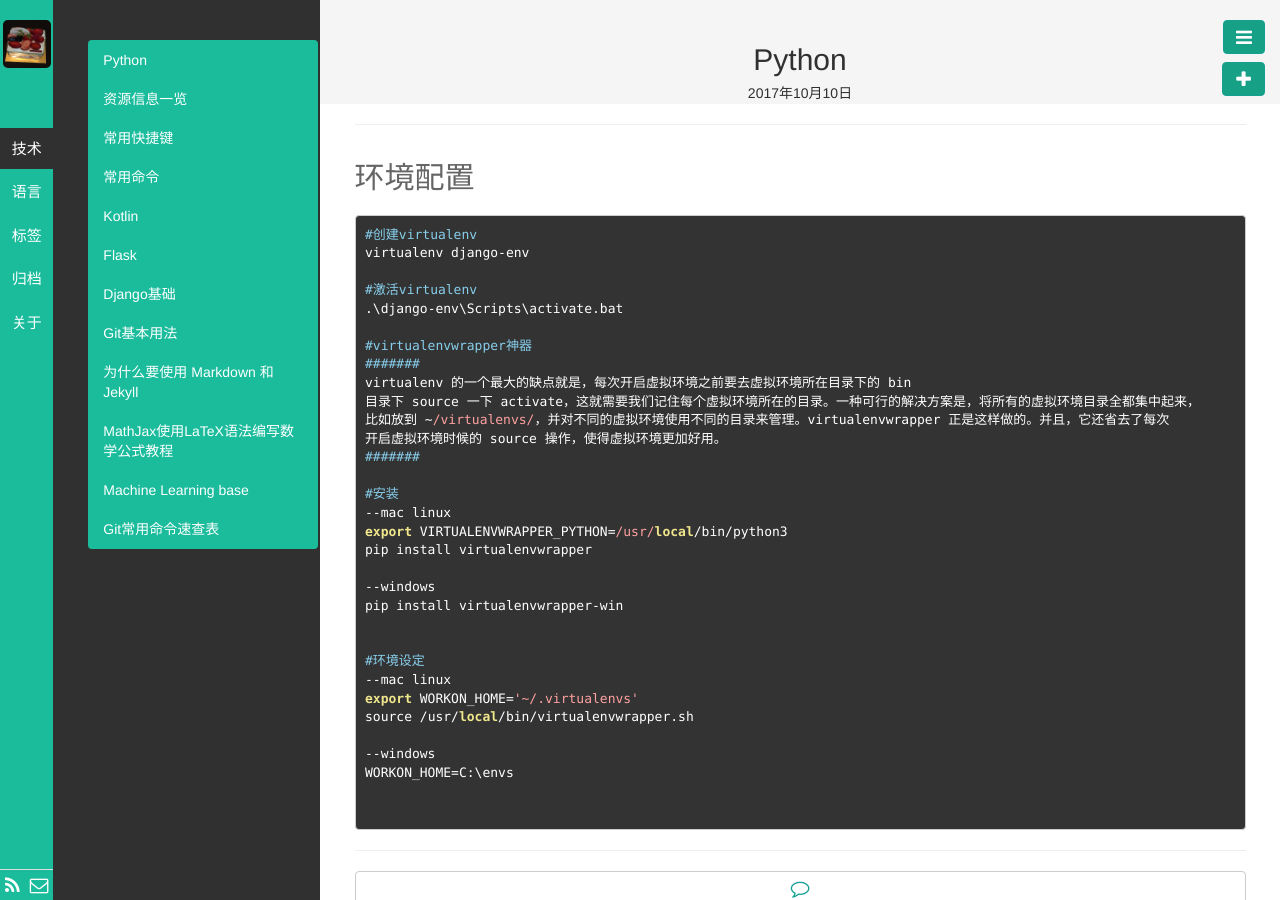
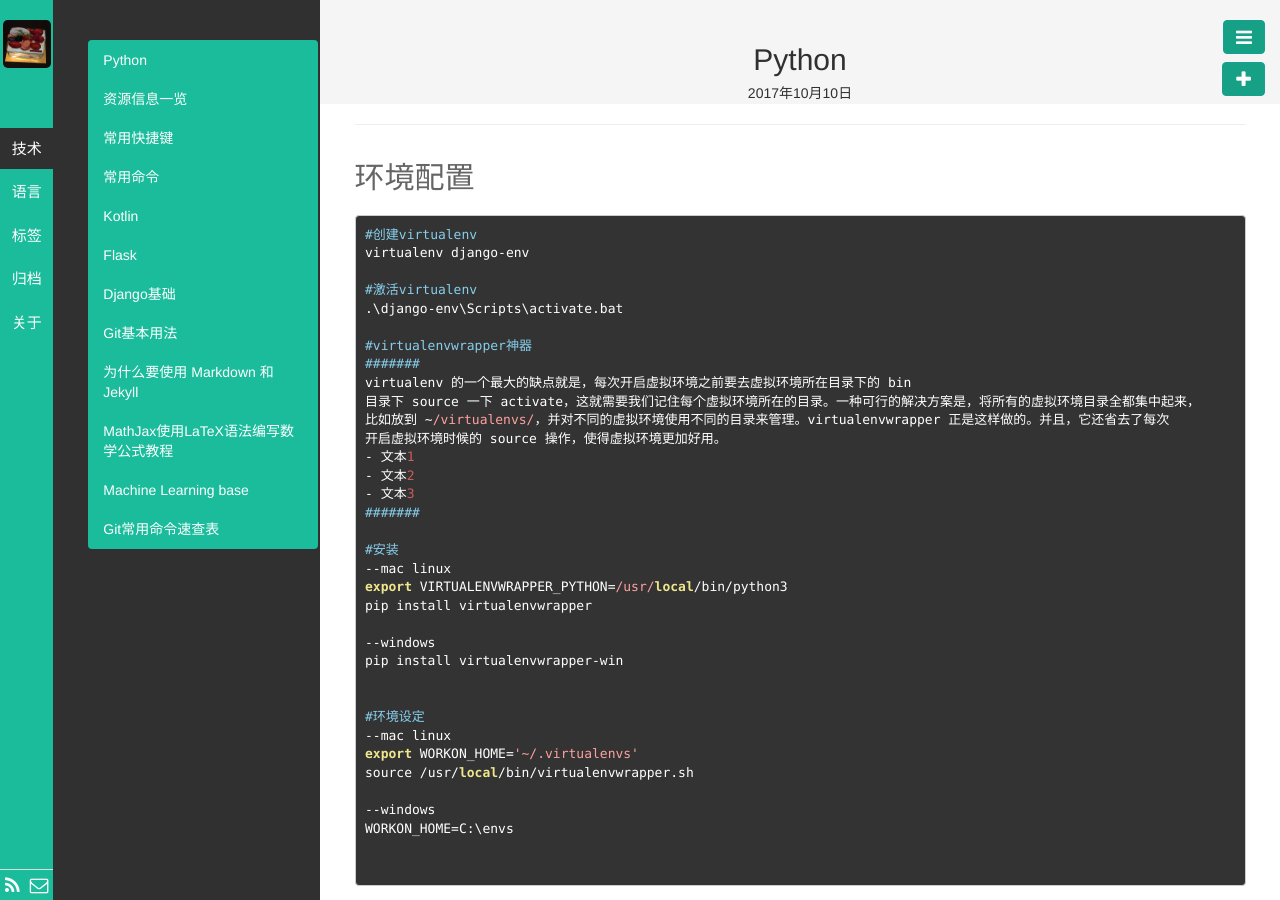
Before and after one commit to kyoyo/kyoyo.github.io, a Jekyll site: the page built from _posts/技術/2017-10-10-Python.md, in a window 1280 px wide. Built offline with Jekyll 4.4.1, drawn with Linux system fonts in a browser that asks for light colours; Markdown is read by kramdown in place of the engine named in the settings.

Commit message:
Update 2017-10-10-Python.md

```diff
--- a/_posts/技術/2017-10-10-Python.md
+++ b/_posts/技術/2017-10-10-Python.md
@@ -21,6 +21,9 @@ virtualenv 的一个最大的缺点就是，每次开启虚拟环境之前要去
 目录下 source 一下 activate，这就需要我们记住每个虚拟环境所在的目录。一种可行的解决方案是，将所有的虚拟环境目录全都集中起来，
 比如放到 ~/virtualenvs/，并对不同的虚拟环境使用不同的目录来管理。virtualenvwrapper 正是这样做的。并且，它还省去了每次
 开启虚拟环境时候的 source 操作，使得虚拟环境更加好用。
+- 文本1
+- 文本2
+- 文本3
 #######
 
 #安装
```
